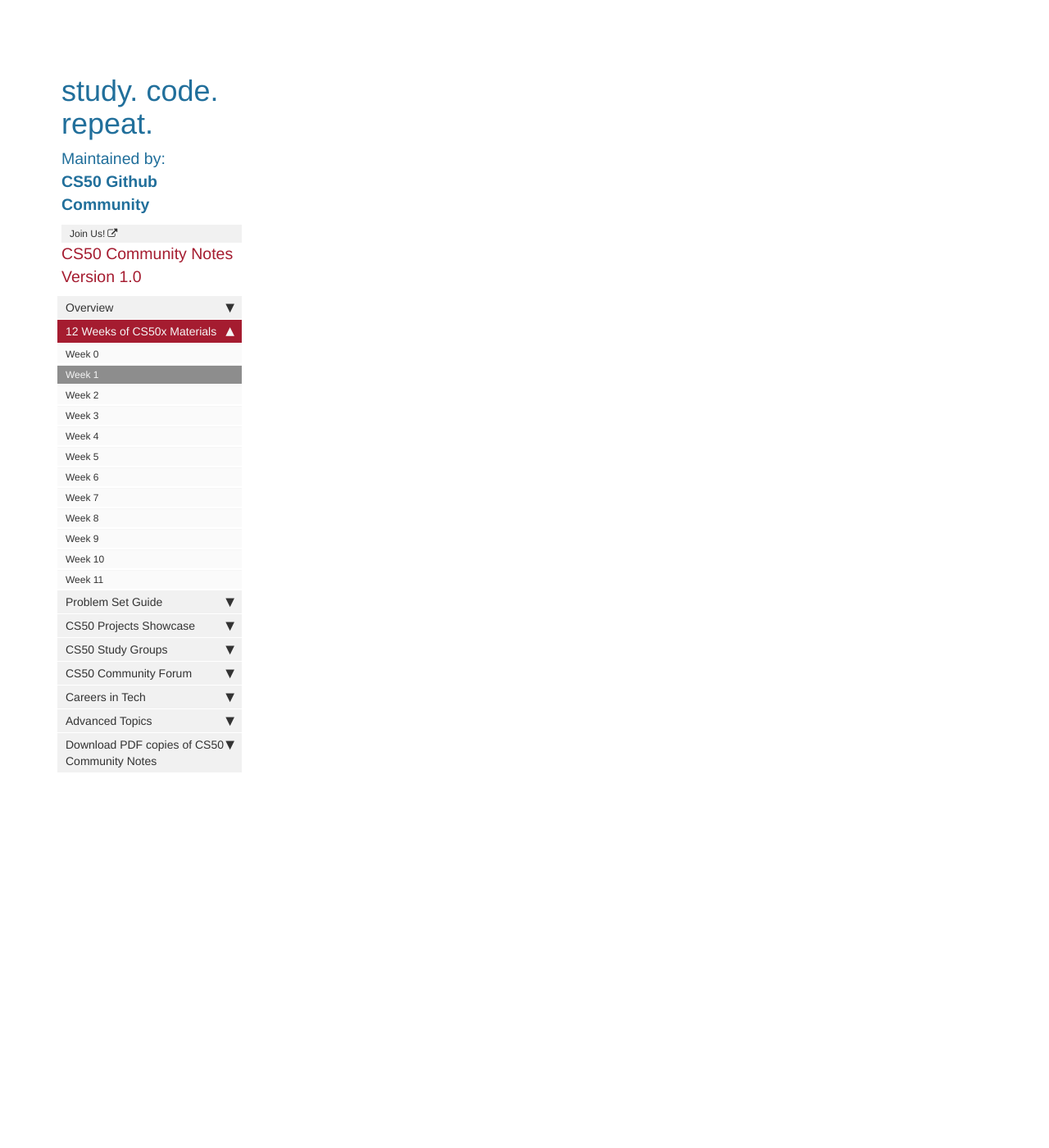
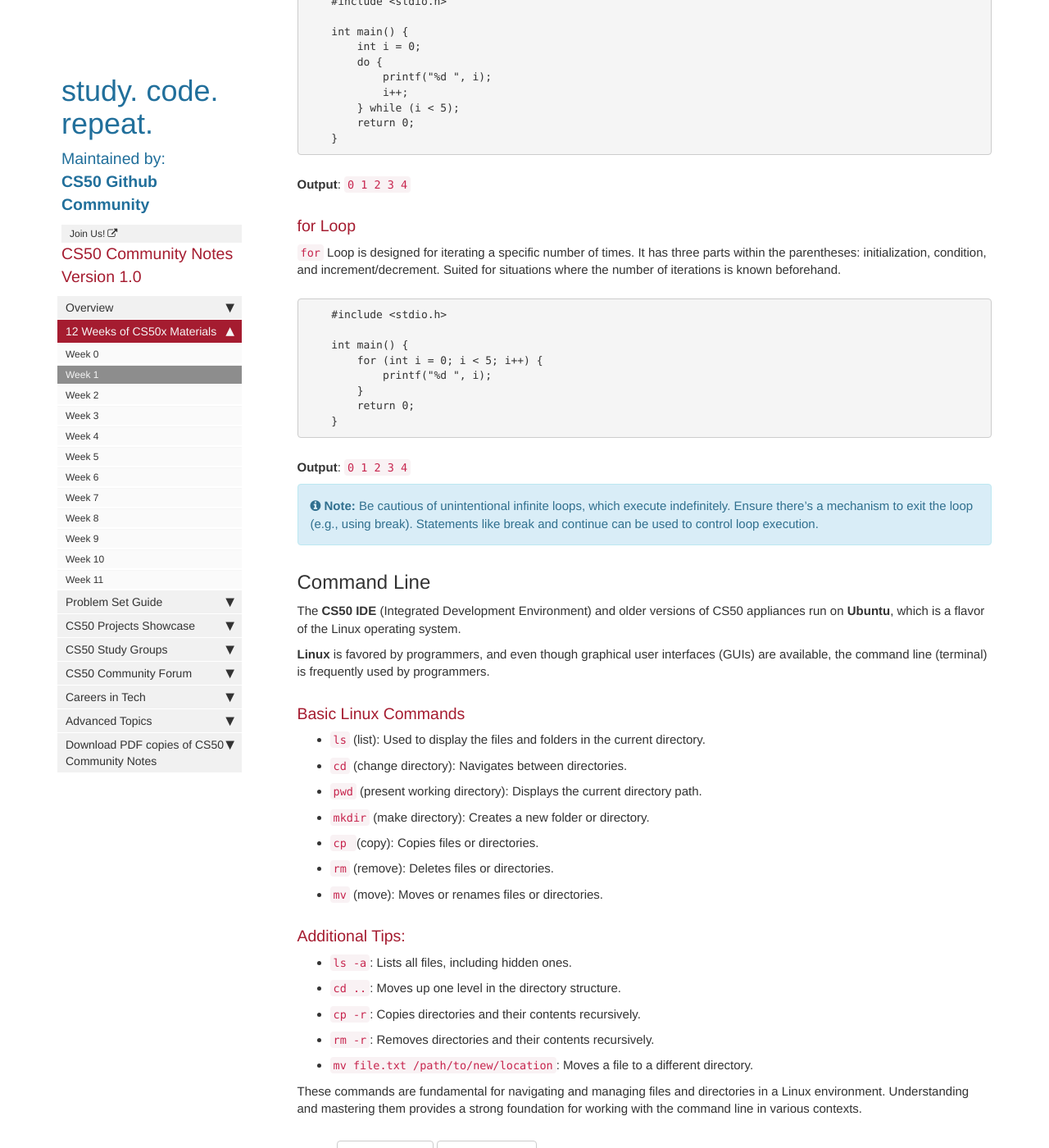
Before and after one commit to melissadeleonx/cs50-community-notes, a Jekyll site: the page built from pages/mydoc/week_1.md, in a window 1280 px wide and 1400 px high, scrolled down 10133 px. Shown: the whole window at 82% size. Built offline with Jekyll 4.4.1, drawn with Linux system fonts in a browser that asks for light colours; comment, search, counter and statistics services are not loaded; some of the changed text lies outside the part shown.

Commit message:
week_1.md updated

````diff
--- a/pages/mydoc/week_1.md
+++ b/pages/mydoc/week_1.md
@@ -276,3 +276,158 @@ Relational operators compare values and return true or false based on the compar
         // Code to execute if x is not equal to y
     }
 ```
+
+## Conditional Statements
+
+Conditional statements are essential in programming because they enable your code to make decisions and respond dynamically to different situations. They provide the logic and structure necessary for creating programs that can adapt, respond to user input, handle errors, and execute different actions based on changing circumstances. They are a fundamental building block in programming that enhances the versatility and functionality of your software.
+
+### If Statements
+
+The `if`statement in C allows your program to make decisions based on the evaluation of a Boolean expression. If the expression is true, the code inside the curly braces is executed; otherwise, it is skipped.
+
+```vbnet
+    int x = 10;
+    if (x < 20) {
+    // Code to execute if x is less than 20
+    }
+```
+
+### If-Else Statements
+
+The `if-else` statement extends the if statement by providing an alternative branch of code to execute when the Boolean expression is false.
+
+```vbnet
+    int x = 25;
+    if (x < 20) {
+        // Code to execute if x is less than 20
+    } else {
+        // Code to execute if x is 20 or greater
+    }
+```
+### If-Else If-Else Chain
+
+An extension of if-else where multiple conditions are checked in a sequence. The code block associated with the first true condition is executed.
+
+```vbnet
+    int x = 15;
+    if (x < 10) {
+        // Code to execute if x is less than 10
+    } else if (x < 20) {
+        // Code to execute if x is between 10 and 19
+    } else {
+        // Code to execute if x is 20 or greater
+    }
+```
+
+### Switch Statement
+
+The switch statement in C allows you to specify distinct cases based on the value of an expression. It is an alternative to multiple if-else if-else statements.
+
+```vbnet
+    int x = 3;
+    switch (x) {
+        case 1:
+            // Code to execute if x is 1
+            break;
+        case 2:
+            // Code to execute if x is 2
+            break;
+        case 3:
+            // Code to execute if x is 3
+            break;
+        default:
+            // Code to execute if x doesn't match any case
+    }
+```
+### Ternary Operator (?:)
+
+The ternary operator (?:) is a shorthand way to express simple if-else statements in a single line. It is used for making decisions where there are only two possible outcomes.
+
+```vbnet
+    int x = (condition) ? 5 : 6;
+```
+In this example, if the condition is true, x will be assigned the value 5; otherwise, it will be assigned the value 6.
+
+{% include note.html content="Switch Statement vs. If-Else Chain - While both can be used for similar purposes, the choice between switch and if-else depends on the specific scenario and the values being tested.
+" %}
+
+## Loops
+A **loop** is a control flow structure that allows a set of statements to be executed repeatedly as long as a specified condition is true. Loops provide a concise way to perform repetitive tasks without duplicating code.  They help improve code efficiency and readability by avoiding redundant code. Here are the types of Loops in C.
+
+### while Loop
+
+The `while` Loop executes a block of code repeatedly as long as the specified boolean expression evaluates to true.  Suitable for scenarios where the number of iterations is uncertain.
+```vbnet
+    #include <stdio.h>
+    int main() {
+        int i = 0;
+        while (i < 5) {
+            printf("%d ", i);
+            i++;
+        }
+        return 0;
+    }
+```
+**Output**: `0 1 2 3 4`
+
+### do while Loop
+
+The `do while`Loop is similar to the while loop, but guarantees the execution of the loop's body at least once. It checks the condition after the first iteration. Useful when you want to ensure the loop body executes at least once.
+
+```vbnet
+    #include <stdio.h>
+
+    int main() {
+        int i = 0;
+        do {
+            printf("%d ", i);
+            i++;
+        } while (i < 5);
+        return 0;
+    }
+```
+**Output**: `0 1 2 3 4`
+
+### for Loop
+
+`for` Loop is designed for iterating a specific number of times. It has three parts within the parentheses: initialization, condition, and increment/decrement. Suited for situations where the number of iterations is known beforehand.
+
+```vbnet
+    #include <stdio.h>
+
+    int main() {
+        for (int i = 0; i < 5; i++) {
+            printf("%d ", i);
+        }
+        return 0;
+    }
+```
+
+**Output**: `0 1 2 3 4`
+
+{% include note.html content="Be cautious of unintentional infinite loops, which execute indefinitely. Ensure there's a mechanism to exit the loop (e.g., using break). Statements like break and continue can be used to control loop execution. "
+%}
+
+## Command Line
+
+The **CS50 IDE** (Integrated Development Environment) and older versions of CS50 appliances run on **Ubuntu**, which is a flavor of the Linux operating system.
+
+**Linux** is favored by programmers, and even though graphical user interfaces (GUIs) are available, the command line (terminal) is frequently used by programmers.
+
+### Basic Linux Commands
+* `ls` (list): Used to display the files and folders in the current directory.
+* `cd` (change directory): Navigates between directories.
+* `pwd` (present working directory): Displays the current directory path.
+* `mkdir` (make directory): Creates a new folder or directory.
+* `cp ` (copy): Copies files or directories.
+* `rm` (remove): Deletes files or directories.
+* `mv` (move): Moves or renames files or directories.
+
+### Additional Tips:
+* `ls -a`: Lists all files, including hidden ones.
+* `cd ..`: Moves up one level in the directory structure.
+* `cp -r`: Copies directories and their contents recursively.
+* `rm -r`: Removes directories and their contents recursively.
+* `mv file.txt /path/to/new/location`: Moves a file to a different directory.
+
+These commands are fundamental for navigating and managing files and directories in a Linux environment. Understanding and mastering them provides a strong foundation for working with the command line in various contexts.
````
